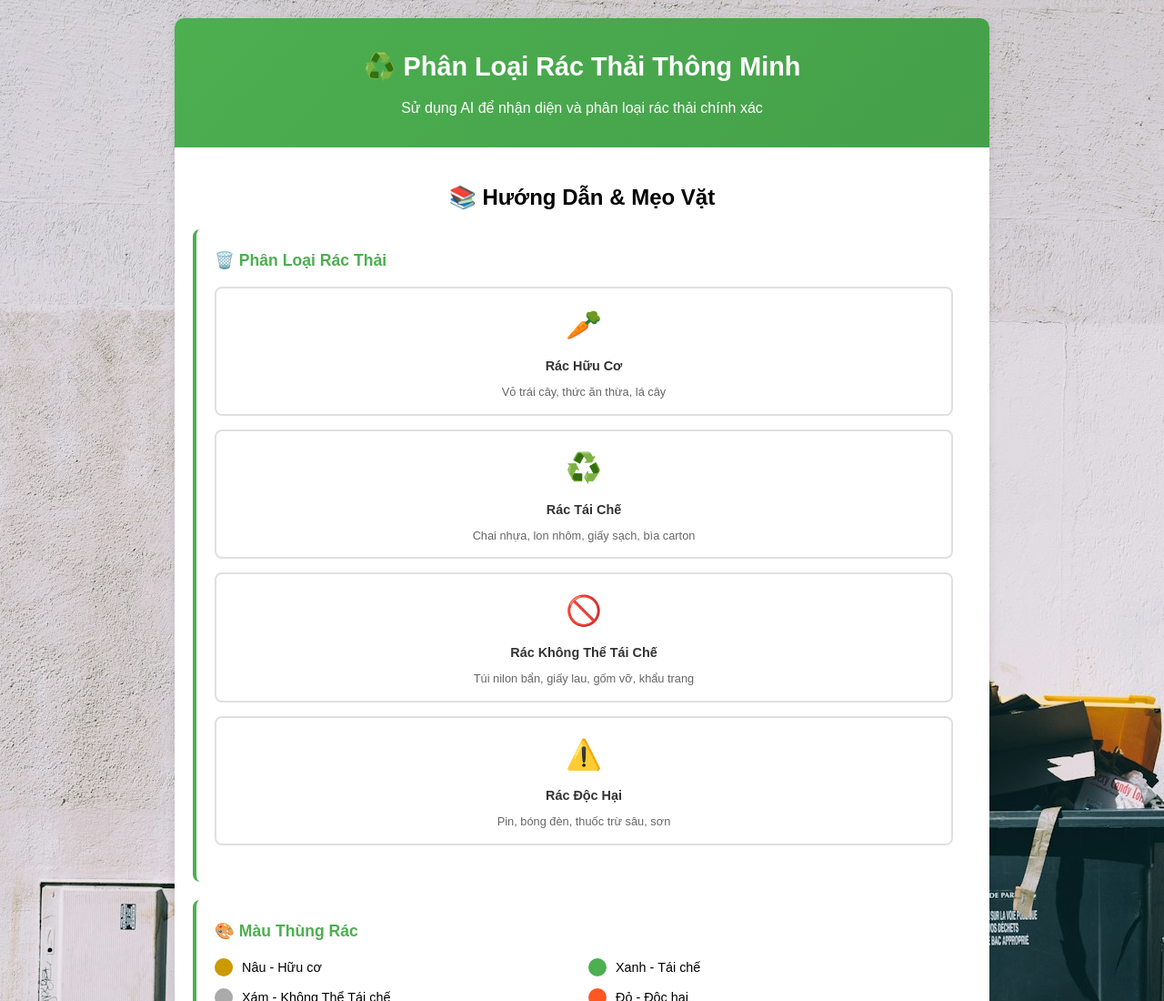
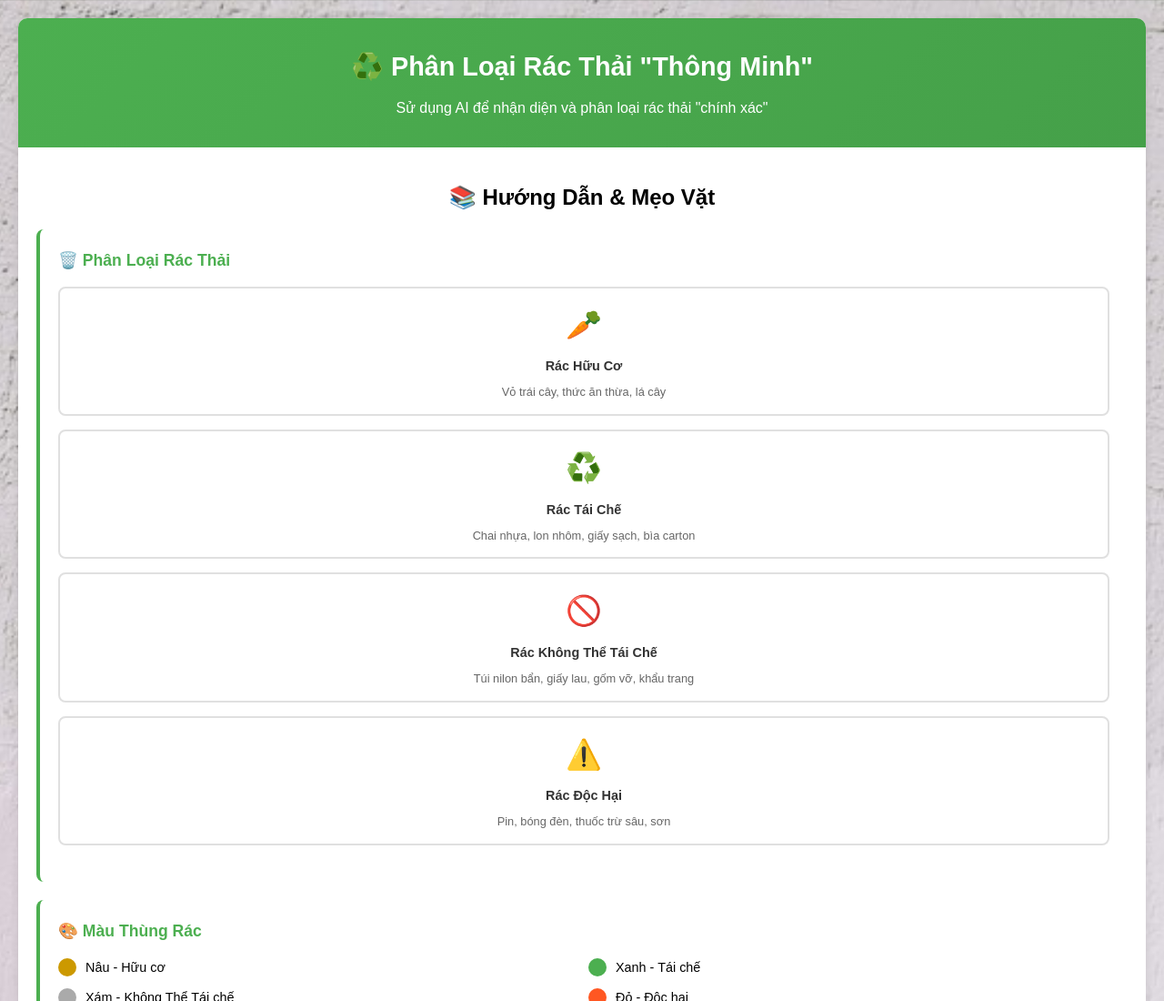
Before and after one commit to nghiaxh/waste-classifier, a plain HTML site: page index.html in a window 1280 px wide. Shown: the top 1100 px of the page at 91% size. Drawn offline with Linux system fonts and the light colour scheme; a script that the page names is missing.

Commit message:
fix: update text, background styling

```diff
--- a/index.html
+++ b/index.html
@@ -4,7 +4,7 @@
 <head>
     <meta charset="UTF-8">
     <meta name="viewport" content="width=device-width, initial-scale=1.0">
-    <title>Phân Loại Rác Thải Thông Minh</title>
+    <title>Phân Loại Rác Thải "Thông Minh"</title>
     <link rel="stylesheet" href="style.css">
     <script src="https://cdn.jsdelivr.net/npm/@tensorflow/tfjs@3.21.0/dist/tf.min.js"></script>
     <script src="https://cdn.jsdelivr.net/npm/@teachablemachine/image@0.8/dist/teachablemachine-image.min.js"></script>
@@ -14,8 +14,8 @@
 <body>
     <div class="container">
         <header class="header">
-            <h1>♻️ Phân Loại Rác Thải Thông Minh</h1>
-            <p>Sử dụng AI để nhận diện và phân loại rác thải chính xác</p>
+            <h1>♻️ Phân Loại Rác Thải "Thông Minh"</h1>
+            <p>Sử dụng AI để nhận diện và phân loại rác thải "chính xác"</p>
         </header>
 
         <div class="main-layout">
--- a/style.css
+++ b/style.css
@@ -8,6 +8,8 @@ body {
     font-family: Arial, sans-serif;
     background: url(./assets/background.jpg);
     padding: 20px;
+    background-position: center;
+    background-size: cover;
     line-height: 1.6;
 }
 
@@ -22,7 +24,7 @@ body {
 }
 
 .container {
-    max-width: 70vw;
+    /* max-width: 1368px; */
     margin: 0 auto;
     background: white;
     border-radius: 10px;
```
